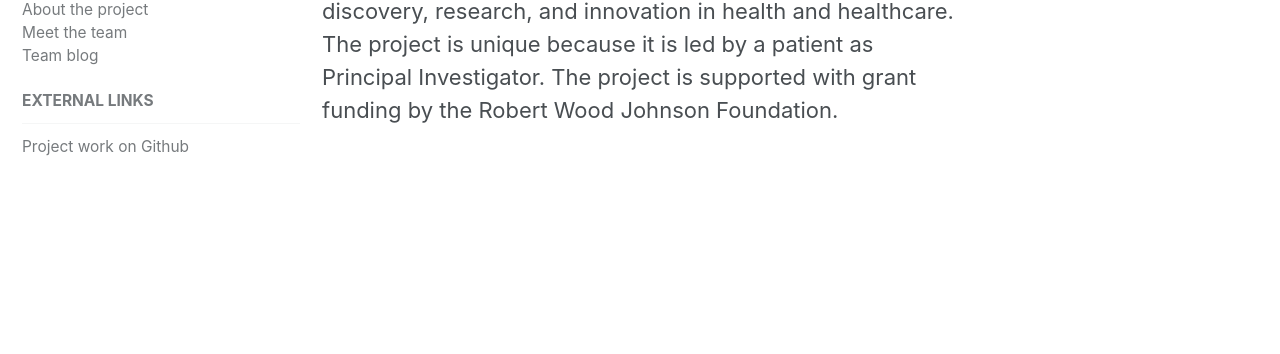
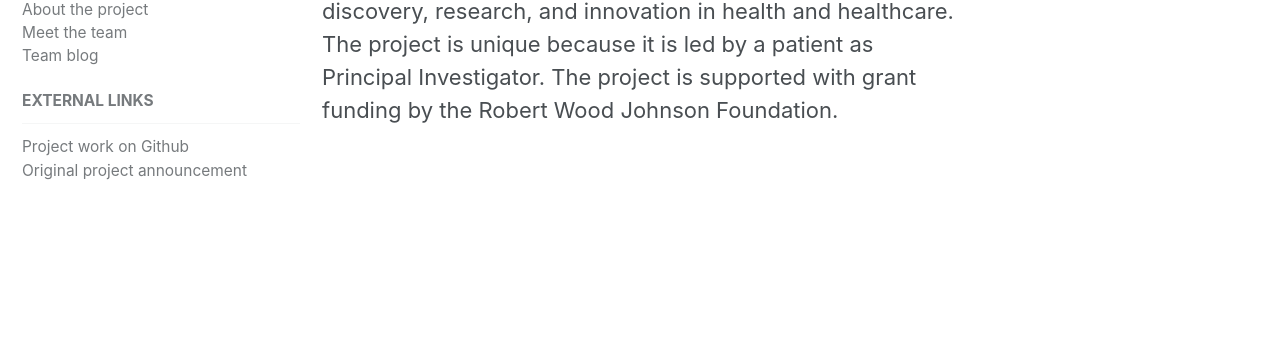
Before and after one commit to danamlewis/research, a Jekyll site: the page built from index.html, in a window 1280 px wide. Shown: the part 546-900 px from the top of the page. Built offline with Jekyll 4.4.1, drawn with Linux system fonts in a browser that asks for light colours.

Commit message:
Add project announcement to quick nav

```diff
--- a/_data/navigation.yml
+++ b/_data/navigation.yml
@@ -24,3 +24,5 @@ nav:
     children:
       - title: "Project work on Github"
         url: https://github.com/opening-pathways
+      - title: "Original project announcement"
+        url: http://bit.ly/2y2C1Wi
```
